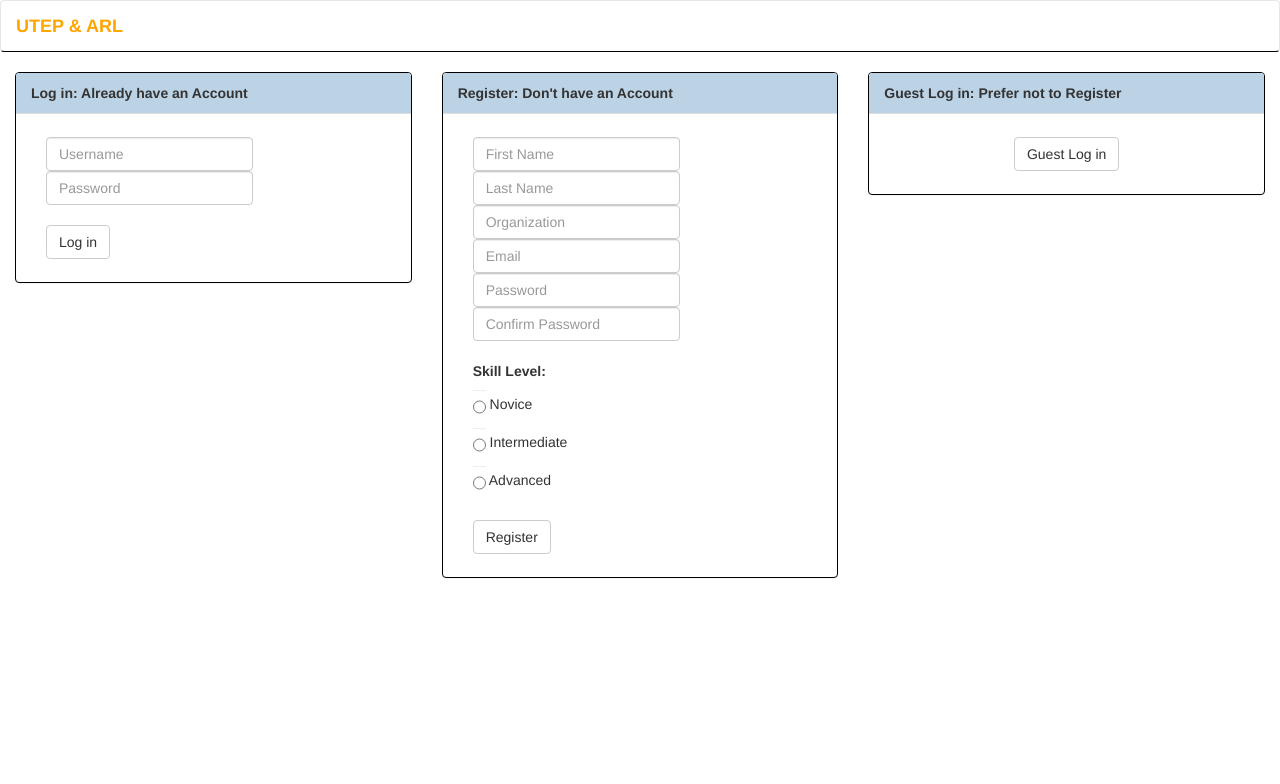
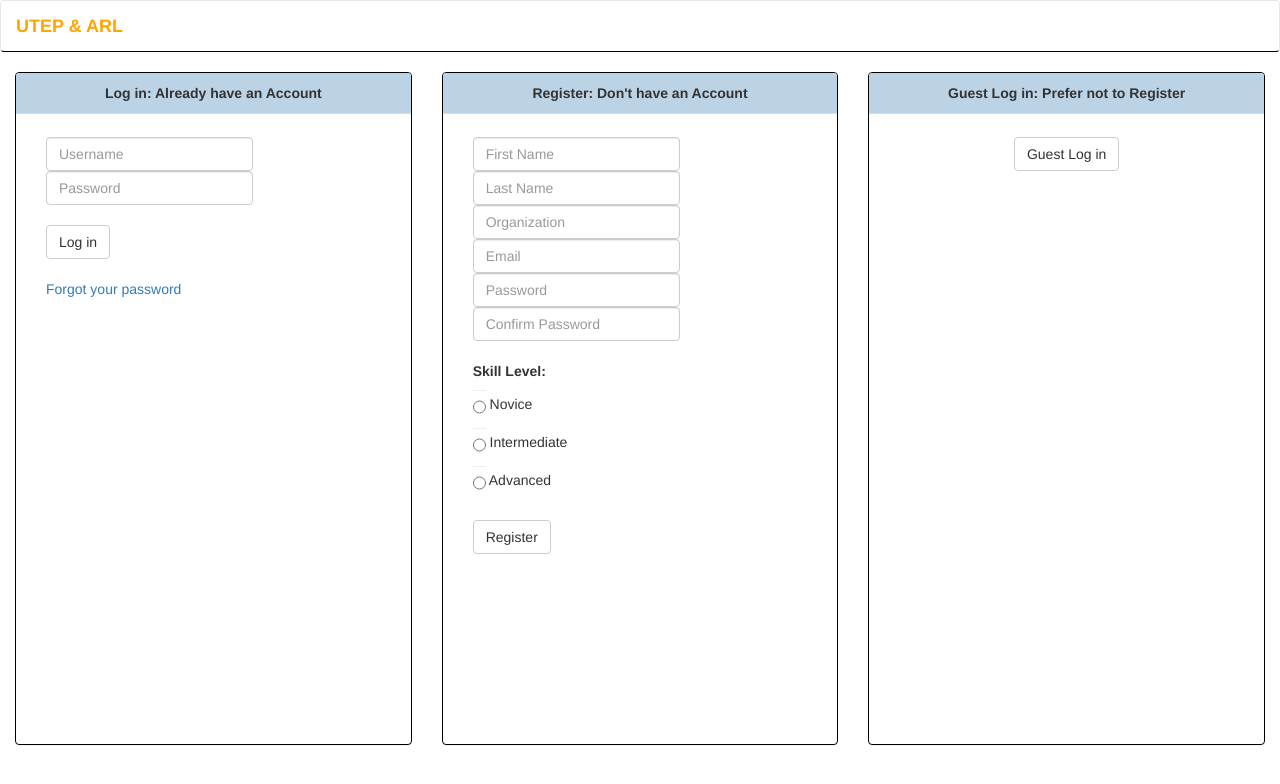
Before and after one commit to VTantillo/tech_kings3, a Flask app: page / in a window 1280 px wide. Shown: the top 784 px of the page. Run offline with Flask 2, Linux system fonts and the light colour scheme; some libraries are stand-ins or nearby versions.

Commit message:
Tying to fix some positioning issues. -Emmanuel

```diff
--- a/tbms/src/frontend/templates/administration/servers.html
+++ b/tbms/src/frontend/templates/administration/servers.html
@@ -124,7 +124,7 @@
     <div class="panel panel-default col-md-10" style="border-right-color: black; border-left-color: black; max-height: 100%; height: 100%; margin-bottom: 0px;">
         <div class="panel-body" style="height: 100%;">
 
-            <nav class="navbar navbar-default" style="background-color: #ffffff; border-color: #ffffff;">
+            <nav class="navbar navbar-default" style="background-color: #ffffff; border-color: #ffffff; margin-bottom: 0px;">
                 <div class="container-fluid">
                     <div class="navbar-header">
                         <ul class="nav navbar-nav navbar-left">
@@ -154,7 +154,7 @@
 
             <div class="panel panel-default" style="background-color: #FCFCFC; border-color: black; max-height: 90%; height: 90%;">
                 <div class="panel-heading" style="background-color: #BCD3E6;" align="center"><strong>Servers</strong></div>
-                    <div class="panel-body" style="max-height: 94%; overflow-y: scroll;">
+                    <div class="panel-body" style="max-height: 92%; overflow-y: scroll;">
                         <table class="table">
                             <thead>
                             <tr>
--- a/tbms/src/frontend/templates/administration/user_profiles.html
+++ b/tbms/src/frontend/templates/administration/user_profiles.html
@@ -180,7 +180,7 @@
     <div class="panel panel-default col-md-10" style="border-right-color: black; border-left-color: black; max-height: 100%; height: 100%; margin-bottom: 0px;">
         <div class="panel-body" style="height: 100%;">
 
-            <nav class="navbar navbar-default" style="background-color: #ffffff; border-color: #ffffff;">
+            <nav class="navbar navbar-default" style="background-color: #ffffff; border-color: #ffffff; margin-bottom: 0px;">
                 <div class="container-fluid">
                     <div class="navbar-header">
                         <ul class="nav navbar-nav navbar-left">
@@ -210,7 +210,7 @@
 
             <div class="panel panel-default" style="background-color: #FCFCFC; border-color: black; max-height: 90%; height: 90%;">
                 <div class="panel-heading" style="background-color: #BCD3E6;" align="center"><strong>User Profiles</strong></div>
-                    <div class="panel-body" style="max-height: 94%; overflow-y: scroll;">
+                    <div class="panel-body" style="max-height: 92%; overflow-y: scroll;">
                         <table class="table">
                             <thead>
                             <tr>
--- a/tbms/src/frontend/templates/administration/virtual_machines.html
+++ b/tbms/src/frontend/templates/administration/virtual_machines.html
@@ -620,7 +620,8 @@
 
     <div class="panel panel-default col-md-10" style="border-right-color: black; border-left-color: black; max-height: 100%; height: 100%; margin-bottom: 0px;">
         <div class="panel-body" style="height: 100%;">
-            <nav class="navbar navbar-default" style="background-color: #ffffff; border-color: #ffffff;">
+
+            <nav class="navbar navbar-default" style="background-color: #ffffff; border-color: #ffffff; margin-bottom: 0px;">
                 <div class="container-fluid">
                     <div class="navbar-header">
                         <ul class="nav navbar-nav navbar-left">
@@ -656,7 +657,7 @@
 
             <div class="panel panel-default" style="background-color: #FCFCFC; border-color: black; max-height: 90%; height: 90%;">
                 <div class="panel-heading" style="background-color: #BCD3E6;" align="center"><strong>Virtual Machines</strong></div>
-                    <div class="panel-body" style="max-height: 94%; overflow-y: scroll;">
+                    <div class="panel-body" style="max-height: 92%; overflow-y: scroll;">
                         <table class="table">
                             <thead>
                             <tr>
--- a/tbms/src/frontend/templates/administration/workshop_groups.html
+++ b/tbms/src/frontend/templates/administration/workshop_groups.html
@@ -481,7 +481,7 @@
     <div class="panel panel-default col-md-10" style="border-right-color: black; border-left-color: black; max-height: 100%; height: 100%; margin-bottom: 0px;">
         <div class="panel-body" style="height: 100%;">
 
-            <nav class="navbar navbar-default" style="background-color: #ffffff; border-color: #ffffff;">
+            <nav class="navbar navbar-default" style="background-color: #ffffff; border-color: #ffffff; margin-bottom: 0px;">
                 <div class="container-fluid">
                     <div class="navbar-header">
                         <ul class="nav navbar-nav navbar-left">
@@ -535,7 +535,7 @@
 
             <div class="panel panel-default" style="background-color: #FCFCFC; border-color: black; max-height: 90%; height: 90%;">
                 <div class="panel-heading" style="background-color: #BCD3E6;" align="center"><strong>Workshop Groups</strong></div>
-                    <div class="panel-body" style="max-height: 94%; overflow-y: scroll;">
+                    <div class="panel-body" style="max-height: 92%; overflow-y: scroll;">
                         <table class="table">
                             <thead>
                             <tr>
--- a/tbms/src/frontend/templates/administration/workshop_units.html
+++ b/tbms/src/frontend/templates/administration/workshop_units.html
@@ -496,7 +496,7 @@
     <div class="panel panel-default col-md-10" style="border-right-color: black; border-left-color: black; max-height: 100%; height: 100%; margin-bottom: 0px;">
         <div class="panel-body"  style="height: 100%;">
 
-            <nav class="navbar navbar-default" style="background-color: #ffffff; border-color: #ffffff;">
+            <nav class="navbar navbar-default" style="background-color: #ffffff; border-color: #ffffff; margin-bottom: 0px;">
                 <div class="container-fluid">
                     <div class="navbar-header">
                         <ul class="nav navbar-nav navbar-left">
@@ -550,7 +550,7 @@
 
             <div class="panel panel-default" style="background-color: #FCFCFC; border-color: black; max-height: 90%; height: 90%;">
                 <div class="panel-heading" style="background-color: #BCD3E6;" align="center"><strong>Workshop Units</strong></div>
-                    <div class="panel-body" style="max-height: 94%; overflow-y: scroll;">
+                    <div class="panel-body" style="max-height: 92%; overflow-y: scroll;">
                         <table class="table">
                             <thead>
                             <tr>
--- a/tbms/src/frontend/templates/login.html
+++ b/tbms/src/frontend/templates/login.html
@@ -1,5 +1,5 @@
 <!DOCTYPE html>
-<html lang="en">
+<html lang="en" style="height: 100%;">
 <head>
     <meta charset="UTF-8">
     <title>Login</title>
@@ -25,27 +25,26 @@
     </nav>
 </header>
 
-<body>
-
-</div>
-    <div class="col-sm-4">
-      <div class="panel panel-default" style="border-color: black">
-          <div class="panel-heading" style="background-color: #BCD3E6;"><strong>Log in: Already have an Account</strong></div>
-        <div class="panel-body" align="left">
+<body style="height: calc(100% - 52px);">
+    <div class="col-sm-4" style="height: 90%;">
+      <div class="panel panel-default" style="border-color: black; height: 100%;">
+          <div class="panel-heading" align="center" style="background-color: #BCD3E6;"><strong>Log in: Already have an Account</strong></div>
+        <div class="panel-body" align="left" style="height: 90%;">
             <form class="navbar-form" action="{{ url_for('admin_servers') }}" method="POST">
                 <div class="form-group">
                     <input type="text" class="form-control" placeholder="Username"><br>
                     <input type="password" class="form-control" placeholder="Password"><br><br>
-                    <button type="submit" class="btn btn-default">Log in</button>
+                    <button type="submit" class="btn btn-default">Log in</button><br><br>
+                    <a>Forgot your password</a>
                 </div>
             </form>
         </div>
       </div>
     </div>
-    <div class="col-sm-4">
-      <div class="panel panel-default" style="border-color: black">
-          <div class="panel-heading" style="background-color: #BCD3E6;"><strong>Register: Don't have an Account</strong></div>
-        <div class="panel-body" align="left">
+    <div class="col-sm-4" style="height: 90%;">
+      <div class="panel panel-default" style="border-color: black; height: 100%;">
+          <div class="panel-heading"  align="center" style="background-color: #BCD3E6;"><strong>Register: Don't have an Account</strong></div>
+        <div class="panel-body" align="left" style="height: 90%;">
             <form class="navbar-form" action="{{ url_for('users_registered_temporary_workshops') }}" method="POST">
                 <div class="form-group">
                     <input type="text" class="form-control" placeholder="First Name"><br>
@@ -64,10 +63,10 @@
         </div>
       </div>
     </div>
-    <div class="col-sm-4">
-      <div class="panel panel-default" style="border-color: black">
-          <div class="panel-heading" style="background-color: #BCD3E6;"><strong>Guest Log in: Prefer not to Register</strong></div>
-        <div class="panel-body" align="center">
+    <div class="col-sm-4" style="height: 90%;">
+      <div class="panel panel-default" style="border-color: black; height: 100%;">
+          <div class="panel-heading" align="center" style="background-color: #BCD3E6;"><strong>Guest Log in: Prefer not to Register</strong></div>
+        <div class="panel-body" align="center" style="height: 90%;">
             <form class="navbar-form" action="{{ url_for('users_guest_temporary_workshops') }}" method="POST">
                 <div class="form-group">
                     <button type="submit" class="btn btn-default">Guest Log in</button>
@@ -76,6 +75,5 @@
         </div>
       </div>
     </div>
-</div>
 </body>
 </html>
--- a/tbms/src/frontend/templates/users/guest/temporary_workshops.html
+++ b/tbms/src/frontend/templates/users/guest/temporary_workshops.html
@@ -67,7 +67,7 @@
     <div class="panel panel-default col-md-10" style="border-right-color: black; border-left-color: black; max-height: 100%; height: 100%; margin-bottom: 0px;">
         <div class="panel-body" style="height: 100%;">
 
-            <nav class="navbar navbar-default" style="background-color: #ffffff; border-color: #ffffff;">
+            <nav class="navbar navbar-default" style="background-color: #ffffff; border-color: #ffffff; margin-bottom: 0px;">
                 <div class="container-fluid">
                     <div class="navbar-header">
                         <div>
@@ -107,7 +107,7 @@
 
             <div class="panel panel-default" style="background-color: #FCFCFC; border-color: black; max-height: 90%; height: 90%;">
                 <div class="panel-heading" style="background-color: #BCD3E6;" align="center"><strong>Temporary Workshops</strong></div>
-                    <div class="panel-body" style="max-height: 94%; overflow-y: scroll;">
+                    <div class="panel-body" style="max-height: 92%; overflow-y: scroll;">
                         <table class="table">
                             <thead>
                             <tr>
--- a/tbms/src/frontend/templates/users/registered/persistence_workshops.html
+++ b/tbms/src/frontend/templates/users/registered/persistence_workshops.html
@@ -94,7 +94,7 @@
     <div class="panel panel-default col-md-10" style="border-right-color: black; border-left-color: black; max-height: 100%; height: 100%; margin-bottom: 0px;">
         <div class="panel-body" style="height: 100%;">
 
-            <nav class="navbar navbar-default" style="background-color: #ffffff; border-color: #ffffff;">
+            <nav class="navbar navbar-default" style="background-color: #ffffff; border-color: #ffffff; margin-bottom: 0px;">
                 <div class="container-fluid">
                     <div class="navbar-header">
                         <div>
@@ -134,7 +134,7 @@
 
             <div class="panel panel-default" style="background-color: #FCFCFC; border-color: black; max-height: 90%; height: 90%;">
                 <div class="panel-heading" style="background-color: #BCD3E6;" align="center"><strong>Temporary Workshops</strong></div>
-                    <div class="panel-body" style="max-height: 94%; overflow-y: scroll;">
+                    <div class="panel-body" style="max-height: 92%; overflow-y: scroll;">
                         <table class="table">
                             <thead>
                             <tr>
--- a/tbms/src/frontend/templates/users/registered/temporary_workshops.html
+++ b/tbms/src/frontend/templates/users/registered/temporary_workshops.html
@@ -94,7 +94,7 @@
     <div class="panel panel-default col-md-10" style="border-right-color: black; border-left-color: black; max-height: 100%; height: 100%; margin-bottom: 0px;">
         <div class="panel-body" style="height: 100%;">
 
-            <nav class="navbar navbar-default" style="background-color: #ffffff; border-color: #ffffff;">
+            <nav class="navbar navbar-default" style="background-color: #ffffff; border-color: #ffffff; margin-bottom: 0px;">
                 <div class="container-fluid">
                     <div class="navbar-header">
                         <div>
@@ -134,7 +134,7 @@
 
             <div class="panel panel-default" style="background-color: #FCFCFC; border-color: black; max-height: 90%; height: 90%;">
                 <div class="panel-heading" style="background-color: #BCD3E6;" align="center"><strong>Temporary Workshops</strong></div>
-                    <div class="panel-body" style="max-height: 94%; overflow-y: scroll;">
+                    <div class="panel-body" style="max-height: 92%; overflow-y: scroll;">
                         <table class="table">
                             <thead>
                             <tr>
```
Also changed, not shown: tbms/src/frontend/templates/administration/statistics.html (+45 -0 lines).
